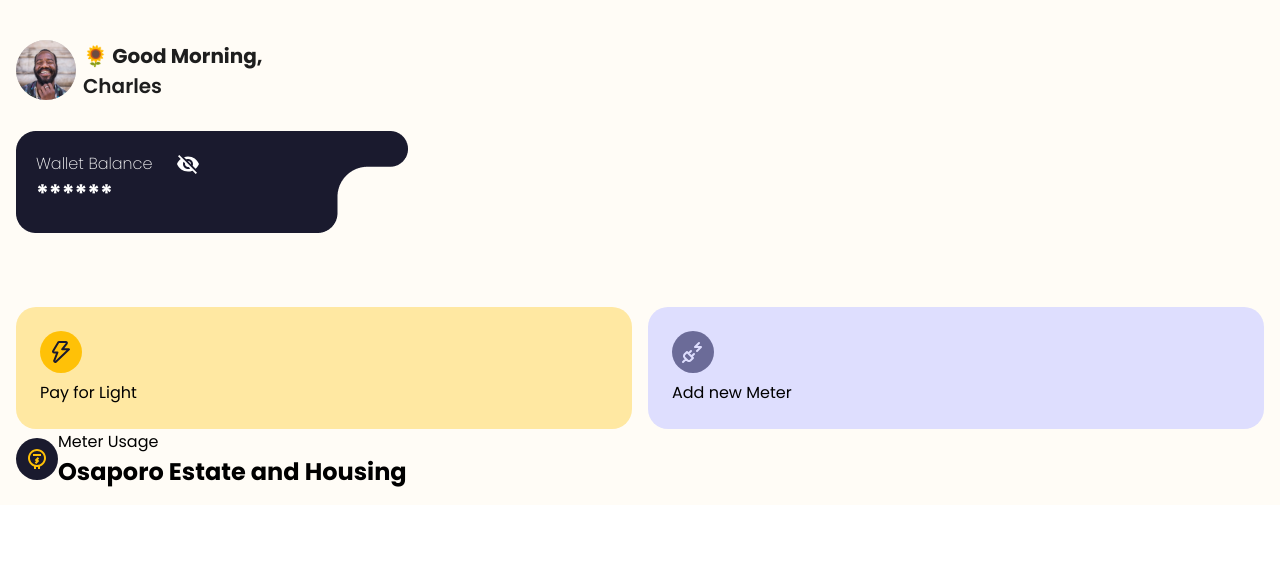
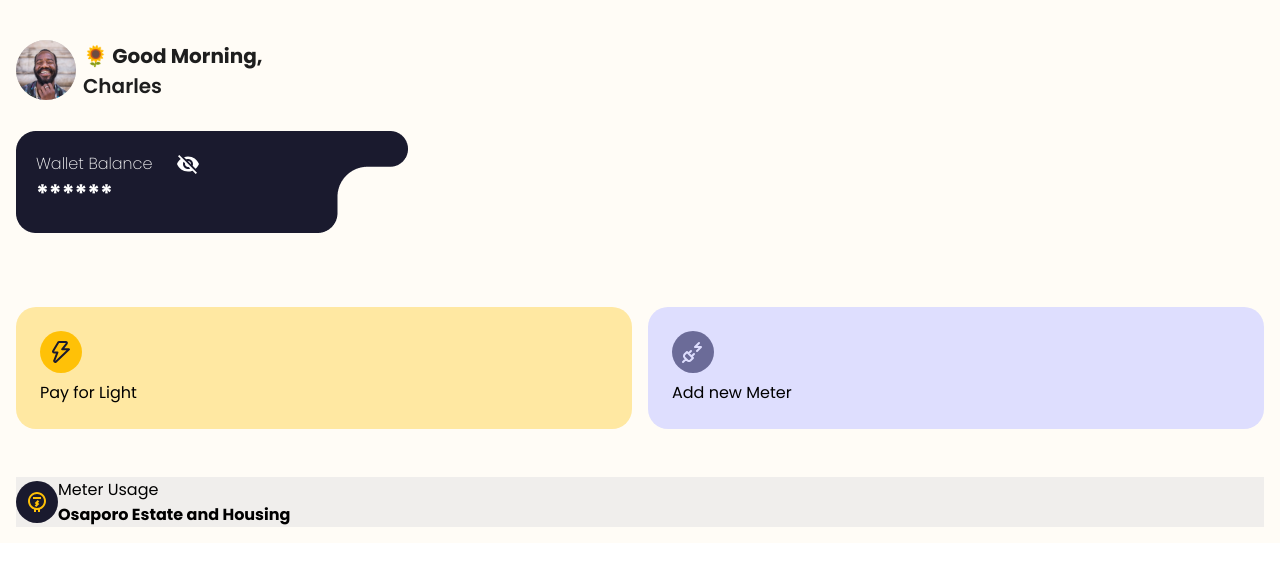
Before and after one commit to mrauthentik/pawa, a React (Vite) app in the folder pawa-sure/: page /dashboard in a window 1280 px wide. Shown: the top 566 px of the page. Built offline with nearby package versions, Linux system fonts and the light colour scheme; some icons are missing.

Commit message:
feat: update meter usage styles with flex display and margin adjustments

```diff
--- a/pawa-sure/src/App.css
+++ b/pawa-sure/src/App.css
@@ -506,7 +506,13 @@ button:active{
     }
 
     .meter-usage{
+        background-color: #e4e4e48f;
         display: flex;
-
+        margin-top: 3rem;
+        .text{
+            h2{
+                font-size: 16px;
+            }
+        }
     }
 }
```
